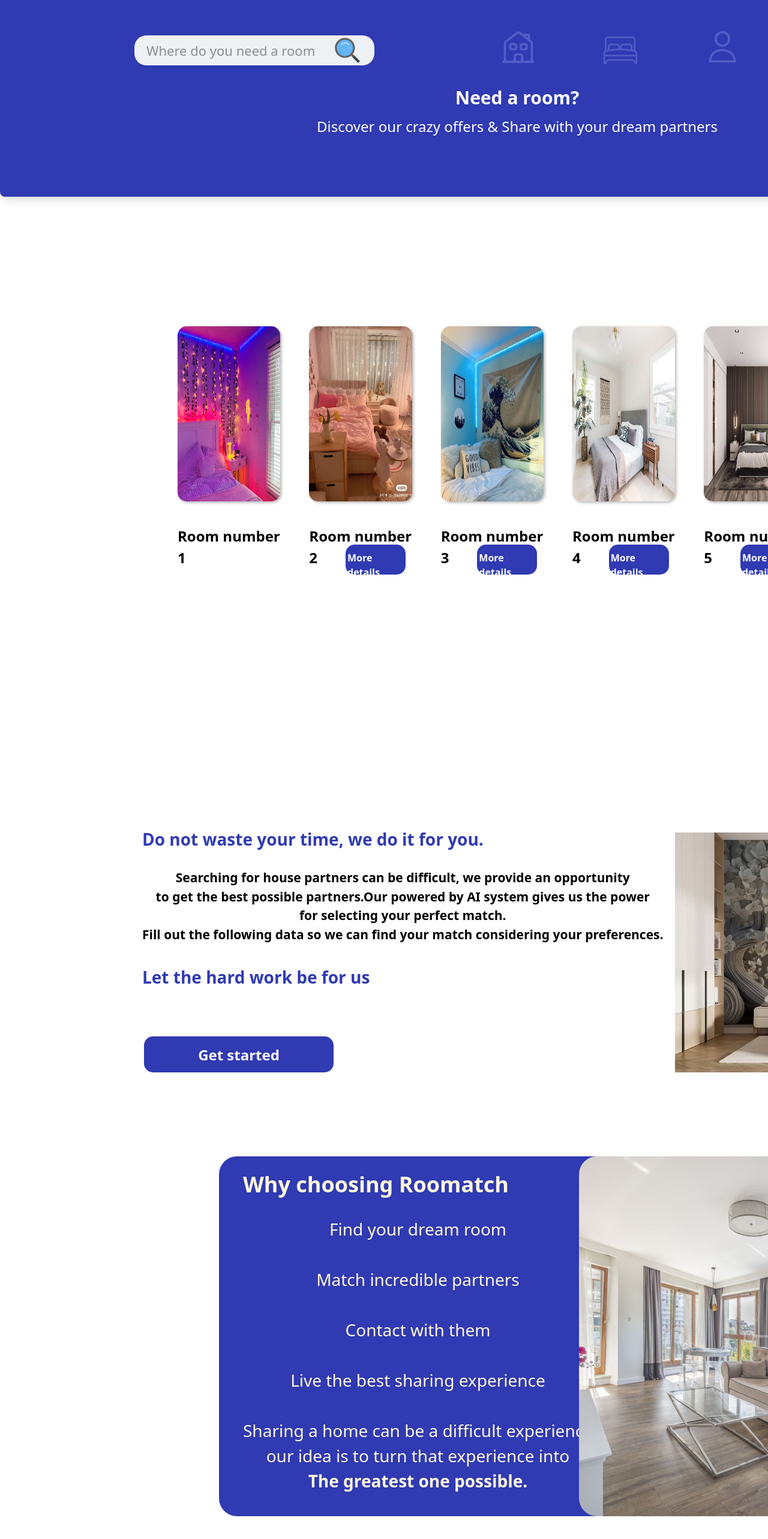
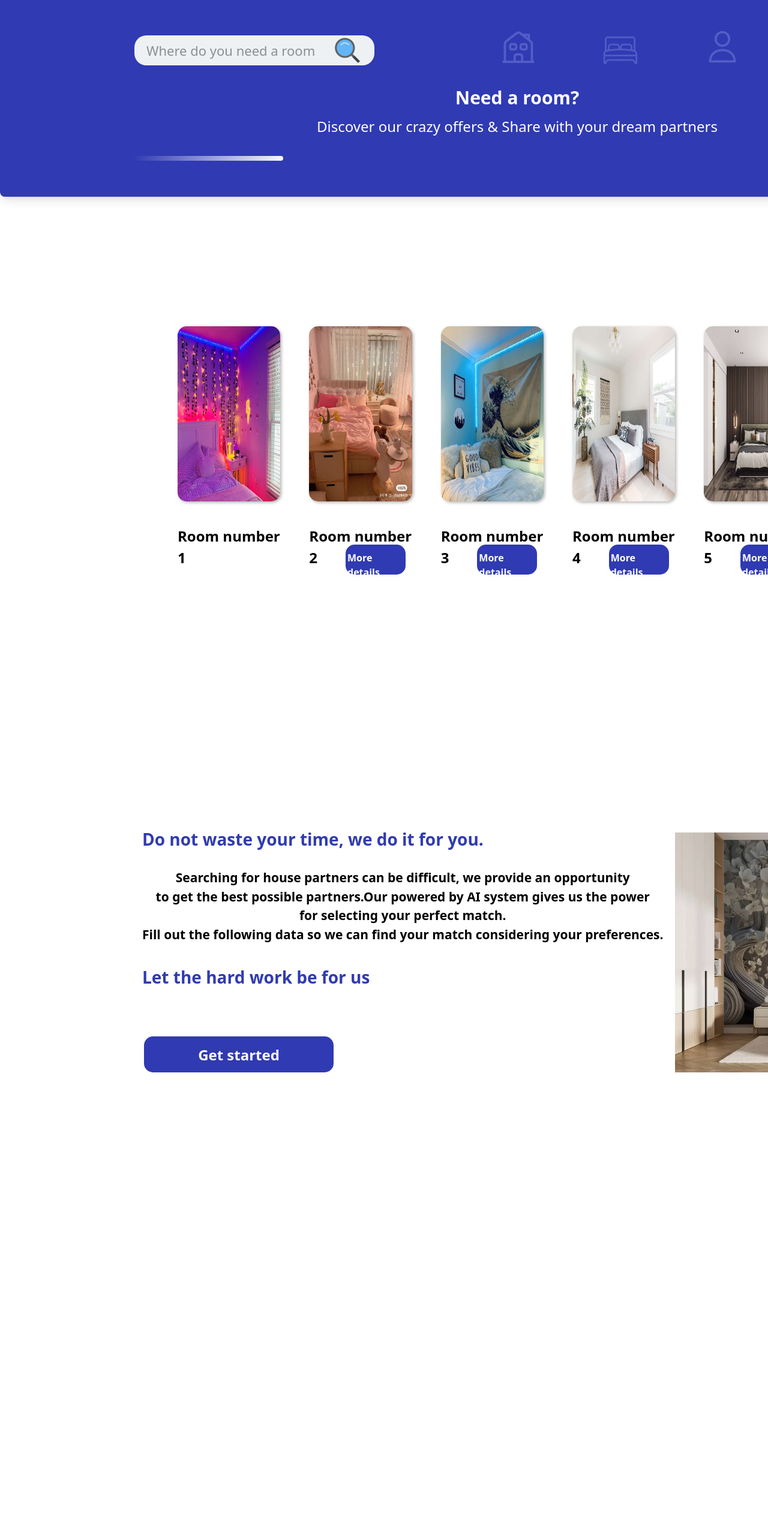
Before and after one commit to luismidv/TFGDeploy, a React (Vite) app: page / in a window 1280 px wide. Shown: the part 122-2688 px from the top of the page at 60% size. Built offline with nearby package versions, Linux system fonts and the light colour scheme.

Commit message:
Responsive trials

```diff
--- a/src/App.jsx
+++ b/src/App.jsx
@@ -98,6 +98,7 @@ export function Headers(){
           <section className="recomendations text-center md:text-left">
             <p className="text-descriptive">Need a room?</p>
             <p className="text-descriptive-2">Discover our crazy offers & Share with your dream partners</p>
+            <div className = "text-div"></div>
           </section>
 
 
@@ -108,7 +109,7 @@ export function Headers(){
 
 export function Footeras(){
   return(
-  <section className="about-us text-center md:text-left">
+  <section className="about-us text-center md:text-left relative md:translate-y-0 translate-y-[500px] transition-transform duration-300">
           <h1 className="about-us-h1">About us</h1>
           <div className="about-us-div grid grid-cols-1 md:grid-cols-2 gap-6">
             <div className="div-text-about">
--- a/src/Homepage.jsx
+++ b/src/Homepage.jsx
@@ -43,7 +43,7 @@ const HomePage = () => {
         </a>
         <img className="room-idx w-full md:w-auto" src={roomIdxImage} alt="Room Index" />
 
-        <section className="why-us text-center md:text-left">
+        <section className="why-us text-center md:text-lef relative md:translate-y-0 translate-y-[500px] transition-transform duration-300">
           <h1 className="why-us-h1">Why choosing Roomatch</h1>
           <p className="why-us-p">
             Find your dream room <br /> <br />
```
